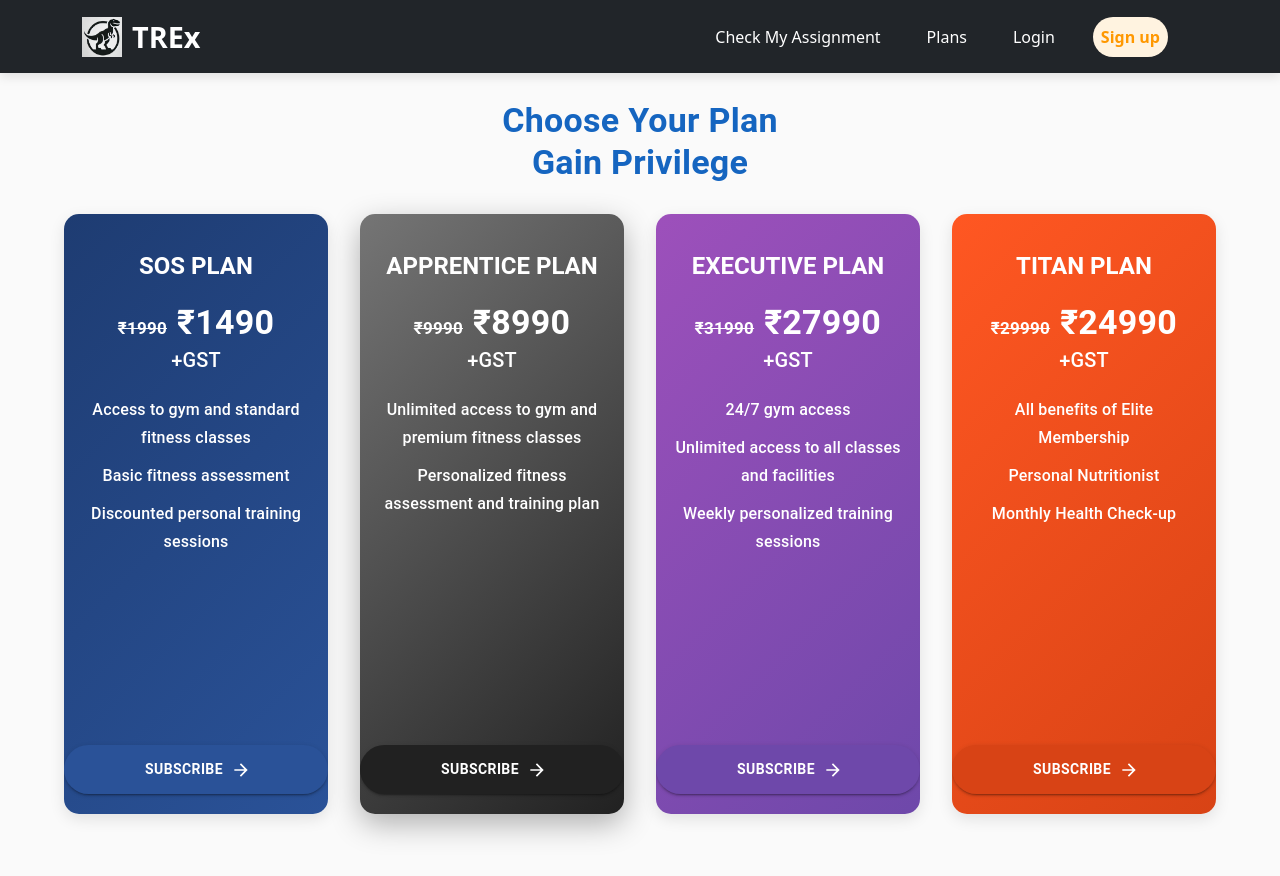
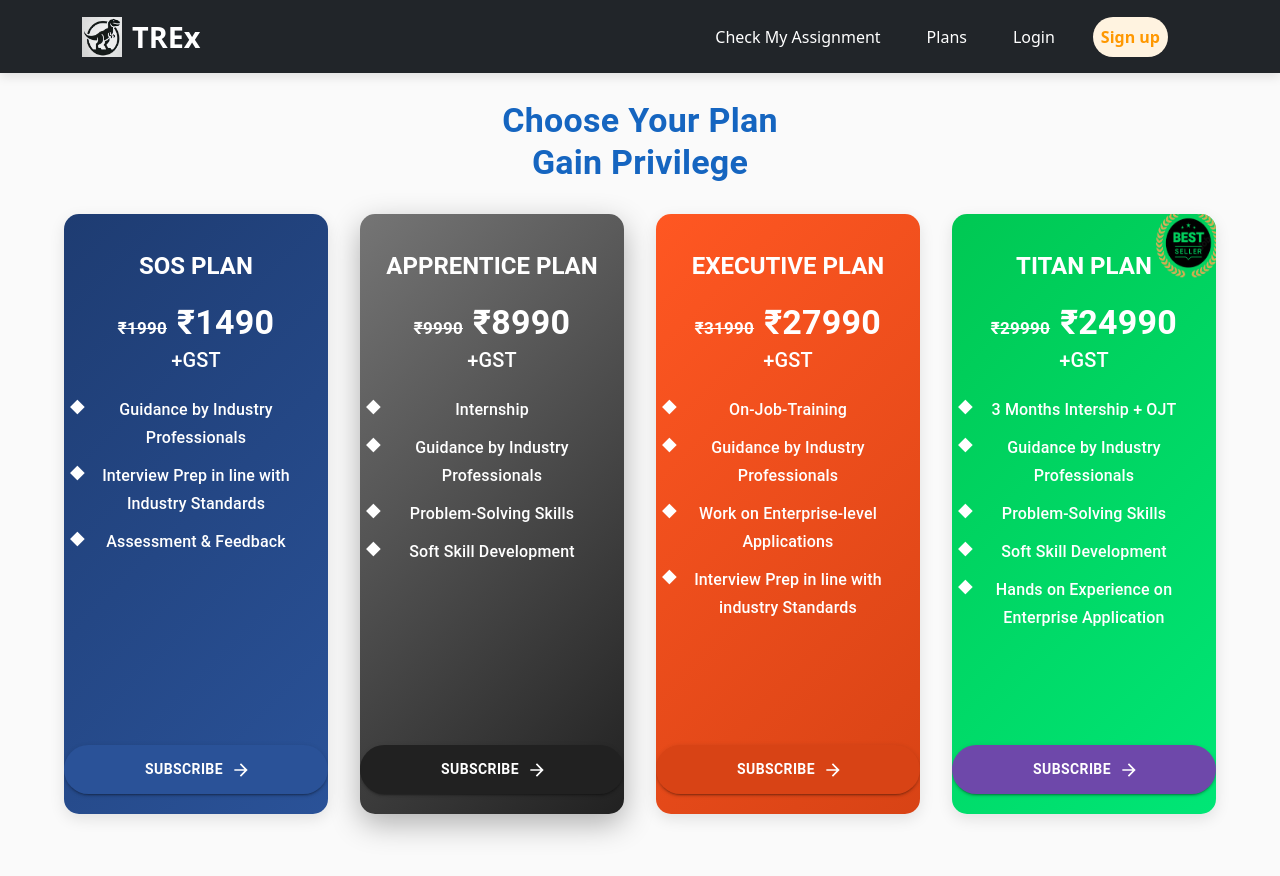
Before and after one commit to Saanvitechs/Edutech-BETA, a React (Create React App) app: page /membership-plan in a window 1280 px wide. Shown: the top 876 px of the page. Built offline with nearby package versions, Linux system fonts and the light colour scheme.

Commit message:
satyams commit

```diff
--- a/src/components/MembershipPlans.js
+++ b/src/components/MembershipPlans.js
@@ -1,14 +1,13 @@
-
 // import React, { useState } from 'react';
 // import { Container, Grid, Card, CardContent, Typography, Button } from '@mui/material';
 // import ArrowForwardIcon from '@mui/icons-material/ArrowForward';
 // import SubscriptionPopup from './SubscriptionPopup'; // Import the SubscriptionPopup component
-// import qrCode1 from './images/SOS.jpg';
-// import qrCode2 from './images/AP.jpg';
-// import qrCode3 from './images/EP.jpg';
-// import qrCode4 from './images/titan.jpg';
-// import qrCode5 from './images/ACNO.png';
+// import qrCode1 from './images/sts.png';
+// import qrCode2 from './images/trex_logo.png';
+// import qrCode3 from './images/sts.png';
+// import qrCode4 from './images/trex_logo.png';
 // import './MembershipPlans.module.css';
+// import CurrencyRupeeIcon from '@mui/icons-material/CurrencyRupee';
 
 // const MembershipPlans = () => {
 //   const [popupOpen, setPopupOpen] = useState(false);
@@ -19,42 +18,42 @@
 //       title: 'SOS PLAN',
 //       originalPrice: 1990, // Add original price here
 //       price: 1490,
-//       features: ['Access to gym and standard fitness classes', 'Basic fitness assessment', 'Discounted personal training sessions'],
+//       features: ['Guidance by Industry Professionals', 'Interview Prep in line with Industry Standards', 'Assessment & Feedback'],
 //       buttonText: 'Subscribe',
 //       color: 'linear-gradient(135deg, #1e3c72, #2a5298)',
 //       buttonColor: '#2a5298',
-//       qrCodes: [qrCode1],
+//       qrCodes: [qrCode1, qrCode2],
 //     },
 //     {
 //       title: 'APPRENTICE PLAN',
 //       originalPrice: 9990, // Add original price here
 //       price: 8990,
-//       features: ['Unlimited access to gym and premium fitness classes', 'Personalized fitness assessment and training plan'],
+//       features: ['Internship', 'Guidance by Industry Professionals','Problem-Solving Skills','Soft Skill Development'],
 //       buttonText: 'Subscribe',
 //       color: 'linear-gradient(135deg, #757575, #212121)',
 //       buttonColor: '#212121',
 //       isFeatured: true,
-//       qrCodes: [qrCode2],
+//       qrCodes: [qrCode2, qrCode3],
 //     },
 //     {
 //       title: 'EXECUTIVE PLAN',
 //       originalPrice: 31990, // Add original price here
 //       price: 27990,
-//       features: ['24/7 gym access', 'Unlimited access to all classes and facilities', 'Weekly personalized training sessions'],
+//       features: ['On-Job-Training', 'Guidance by Industry Professionals', 'Chance to work on Enterprise-level Applications','Interview Prep in line with industry Standards'],
 //       buttonText: 'Subscribe',
 //       color: 'linear-gradient(135deg, #9d50bb, #6e48aa)',
 //       buttonColor: '#6e48aa',
-//       qrCodes: [qrCode3, qrCode5],
+//       qrCodes: [qrCode3, qrCode4],
 //     },
 //     {
 //       title: 'TITAN PLAN',
 //       originalPrice: 29990, // Add original price here
 //       price: 24990,
-//       features: ['All benefits of Elite Membership', 'Personal Nutritionist', 'Monthly Health Check-up'],
+//       features: ['3 Months Intership + OJT', 'Guidance by Industry Professionals', 'Problem-Solving Skills','Soft Skill Development','Hands on Experience on Enterprise Application'],
 //       buttonText: 'Subscribe',
 //       color: 'linear-gradient(135deg, #FF5722, #D84315)',
 //       buttonColor: '#D84315',
-//       qrCodes: [qrCode4, qrCode5],
+//       qrCodes: [qrCode4, qrCode1],
 //     },
 //   ];
 
@@ -185,75 +184,69 @@
 
 // export default MembershipPlans;
 
-
-
 import React, { useState } from 'react';
 import { Container, Grid, Card, CardContent, Typography, Button } from '@mui/material';
 import ArrowForwardIcon from '@mui/icons-material/ArrowForward';
 import SubscriptionPopup from './SubscriptionPopup'; // Import the SubscriptionPopup component
-import qrCode1 from './images/SOS.jpg';
-import qrCode2 from './images/AP.jpg';
-import qrCode3 from './images/EP.jpg';
-import qrCode4 from './images/titan.jpg';
-import qrCode5 from './images/ACNO.png';
+import qrCode1 from './images/sts.png';
+import qrCode2 from './images/trex_logo.png';
+import qrCode3 from './images/sts.png';
+import qrCode4 from './images/trex_logo.png';
 import './MembershipPlans.module.css';
+import CurrencyRupeeIcon from '@mui/icons-material/CurrencyRupee';
+import BestSellerIcon from './images/best_seller.png'; // Add your "Best Seller" logo here
 
 const MembershipPlans = () => {
   const [popupOpen, setPopupOpen] = useState(false);
   const [selectedQrCodes, setSelectedQrCodes] = useState([]);
-  const [isSingleQrCode, setIsSingleQrCode] = useState(true); // To determine the number of QR codes to show
 
   const membershipPlans = [
     {
       title: 'SOS PLAN',
       originalPrice: 1990, // Add original price here
       price: 1490,
-      features: ['Access to gym and standard fitness classes', 'Basic fitness assessment', 'Discounted personal training sessions'],
+      features: ['Guidance by Industry Professionals', 'Interview Prep in line with Industry Standards', 'Assessment & Feedback'],
       buttonText: 'Subscribe',
       color: 'linear-gradient(135deg, #1e3c72, #2a5298)',
       buttonColor: '#2a5298',
-      qrCodes: [qrCode1],
-      isSingleQrCode: true, // Set this to true for single QR code plans
+      qrCodes: [qrCode1, qrCode2],
     },
     {
       title: 'APPRENTICE PLAN',
       originalPrice: 9990, // Add original price here
       price: 8990,
-      features: ['Unlimited access to gym and premium fitness classes', 'Personalized fitness assessment and training plan'],
+      features: ['Internship', 'Guidance by Industry Professionals','Problem-Solving Skills','Soft Skill Development'],
       buttonText: 'Subscribe',
       color: 'linear-gradient(135deg, #757575, #212121)',
       buttonColor: '#212121',
       isFeatured: true,
-      qrCodes: [qrCode2],
-      isSingleQrCode: true, // Set this to true for single QR code plans
+      qrCodes: [qrCode2, qrCode3],
     },
     {
       title: 'EXECUTIVE PLAN',
       originalPrice: 31990, // Add original price here
       price: 27990,
-      features: ['24/7 gym access', 'Unlimited access to all classes and facilities', 'Weekly personalized training sessions'],
+      features: ['On-Job-Training', 'Guidance by Industry Professionals', 'Work on Enterprise-level Applications','Interview Prep in line with industry Standards'],
       buttonText: 'Subscribe',
-      color: 'linear-gradient(135deg, #9d50bb, #6e48aa)',
-      buttonColor: '#6e48aa',
-      qrCodes: [qrCode3, qrCode5],
-      isSingleQrCode: false, // Set this to false for plans with two QR codes
+      color: 'linear-gradient(135deg, #FF5722, #D84315)',
+      buttonColor: '#D84315',
+      qrCodes: [qrCode3, qrCode4],
     },
     {
       title: 'TITAN PLAN',
       originalPrice: 29990, // Add original price here
       price: 24990,
-      features: ['All benefits of Elite Membership', 'Personal Nutritionist', 'Monthly Health Check-up'],
+      features: ['3 Months Intership + OJT', 'Guidance by Industry Professionals', 'Problem-Solving Skills','Soft Skill Development','Hands on Experience on Enterprise Application'],
       buttonText: 'Subscribe',
-      color: 'linear-gradient(135deg, #FF5722, #D84315)',
-      buttonColor: '#D84315',
-      qrCodes: [qrCode4, qrCode5],
-      isSingleQrCode: false, // Set this to false for plans with two QR codes
+      color: ' linear-gradient(135deg, #00c853, #00e676)',
+      buttonColor: '#6e48aa',
+      qrCodes: [qrCode4, qrCode1],
+      isBestSeller: true, // Add this flag for Titan Plan
     },
   ];
 
-  const handleSubscribeClick = (qrCodes, isSingleQrCode) => {
+  const handleSubscribeClick = (qrCodes) => {
     setSelectedQrCodes(qrCodes);
-    setIsSingleQrCode(isSingleQrCode);
     setPopupOpen(true);
   };
 
@@ -303,6 +296,19 @@ const MembershipPlans = () => {
                   : '0 5px 15px rgba(0, 0, 0, 0.1)';
               }}
             >
+              {plan.isBestSeller && (
+                <img
+                  src={BestSellerIcon}
+                  alt="Best Seller"
+                  style={{
+                    position: 'absolute',
+                    top: '-10px',
+                    right: '-10px',
+                    width: '80px',
+                    height: '80px',
+                  }}
+                />
+              )}
               <CardContent>
                 <Typography
                   component="h2"
@@ -338,8 +344,17 @@ const MembershipPlans = () => {
                       variant="subtitle1"
                       align="center"
                       key={idx}
-                      style={{ marginBottom: '10px', fontWeight: 500 }}
+                      style={{ marginBottom: '10px', fontWeight: 500, position: 'relative' }}
                     >
+                      <span style={{
+                        content: '"•"',
+                        position: 'absolute',
+                        left: '-10px',
+                        top: '0',
+                        color: '#fff',
+                        fontSize: '1.2em',
+                        lineHeight: '1em',
+                      }}>◆</span>
                       {feature}
                     </Typography>
                   ))}
@@ -358,7 +373,7 @@ const MembershipPlans = () => {
                   fontWeight: 600,
                   transition: 'background-color 0.3s ease',
                 }}
-                onClick={() => handleSubscribeClick(plan.qrCodes, plan.isSingleQrCode)}
+                onClick={() => handleSubscribeClick(plan.qrCodes)}
               >
                 {plan.buttonText}
               </Button>
@@ -372,7 +387,6 @@ const MembershipPlans = () => {
         open={popupOpen}
         onClose={() => setPopupOpen(false)}
         qrCodes={selectedQrCodes}
-        isSingleQrCode={isSingleQrCode} // Pass the flag to the popup
       />
     </Container>
   );
```
Also changed, not shown: src/components/images/best_seller.png (added).
